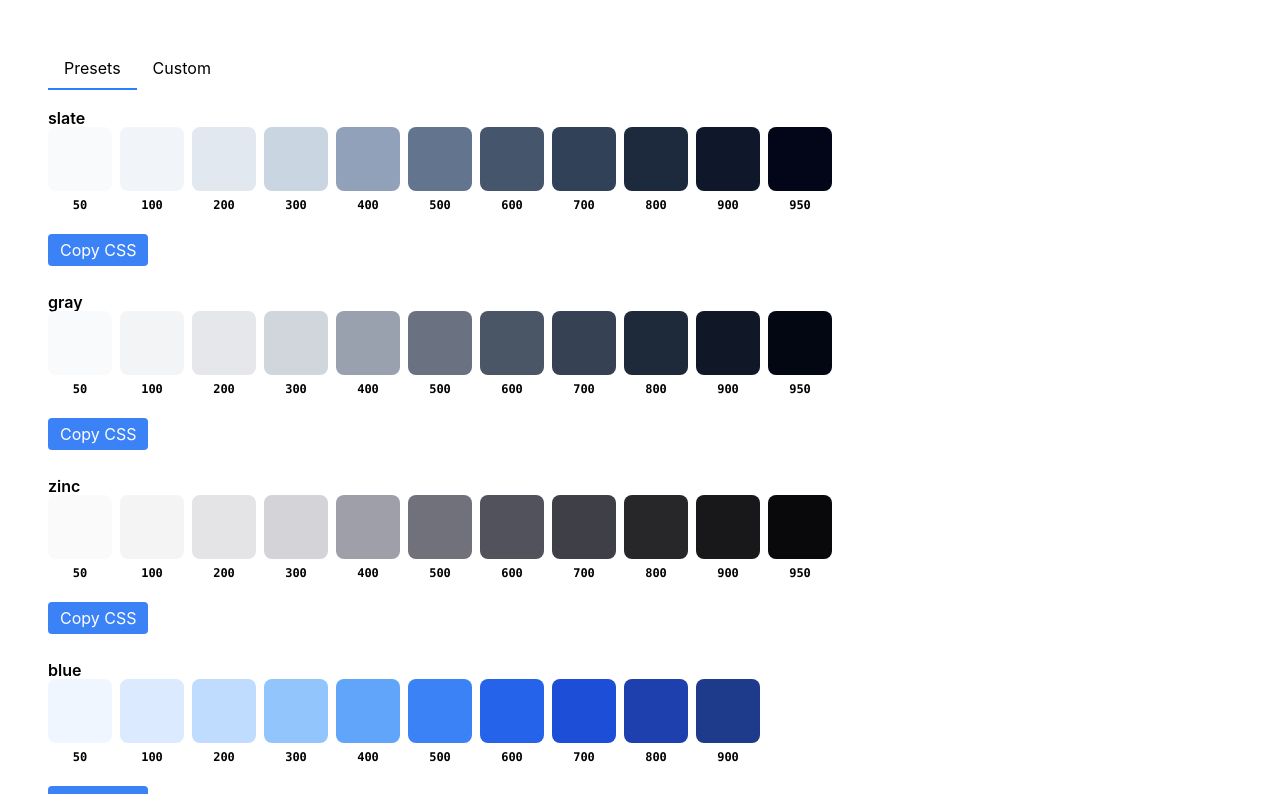
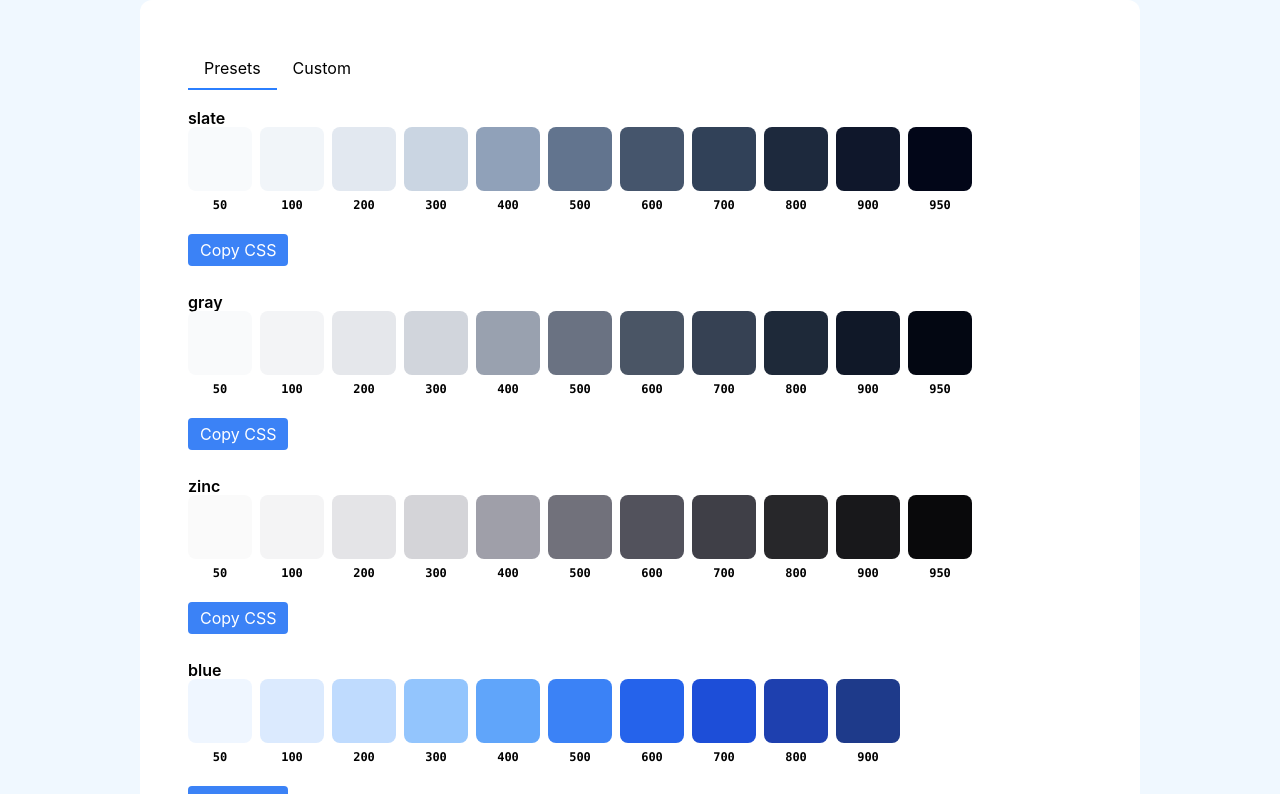
Before and after one commit to richardcodes-dev/color-palette-builder, a React (Vite) app: page / in a window 1280 px wide. Shown: the top 794 px of the page. Built offline with nearby package versions, Linux system fonts and the light colour scheme.

Commit message:
Style body around React root and adjust PostCSS to ignore global selectors

```diff
--- a/index.html
+++ b/index.html
@@ -4,9 +4,18 @@
   <meta charset="UTF-8" />
   <meta name="viewport" content="width=device-width, initial-scale=1.0" />
   <title>Todo List</title>
+  <style>
+    /* Reset body margin */
+    body {
+      margin: 0;
+      padding: 0;
+    }
+
+    /* You can add other global styles here */
+  </style>
 </head>
 <body>
-  <div id="color-palette-builder"></div>
+  <div id="color-palette-builder" style="background-color:aliceblue; min-height:100vh;"></div>
   <script type="module" src="/src/main.jsx"></script>
 </body>
 </html>
--- a/postcss.config.mjs
+++ b/postcss.config.mjs
@@ -17,6 +17,7 @@ export default {
       transform(prefix, selector) {
         if (selector === ':root' || selector === ':host') return prefix
         // keep everything else the same, but add the prefix to the beginning of the selector
+        if (selector === 'body' || selector === 'html') return selector  // keep global stuff
         return selector.startsWith(prefix) ? selector : `${prefix} ${selector}`
       }
     }
--- a/src/PaletteBuilder.jsx
+++ b/src/PaletteBuilder.jsx
@@ -5,7 +5,7 @@ import PaletteTabs from "./components/PaletteTabs"
 export default function PaletteBuilder() {
 
   return (
-    <div className="p-12 space-y-6 bg-white rounded-xl">
+    <div className="p-12 space-y-6 bg-white rounded-xl max-w-250 mx-auto">
       <PaletteTabs />
     </div>
   )
```
